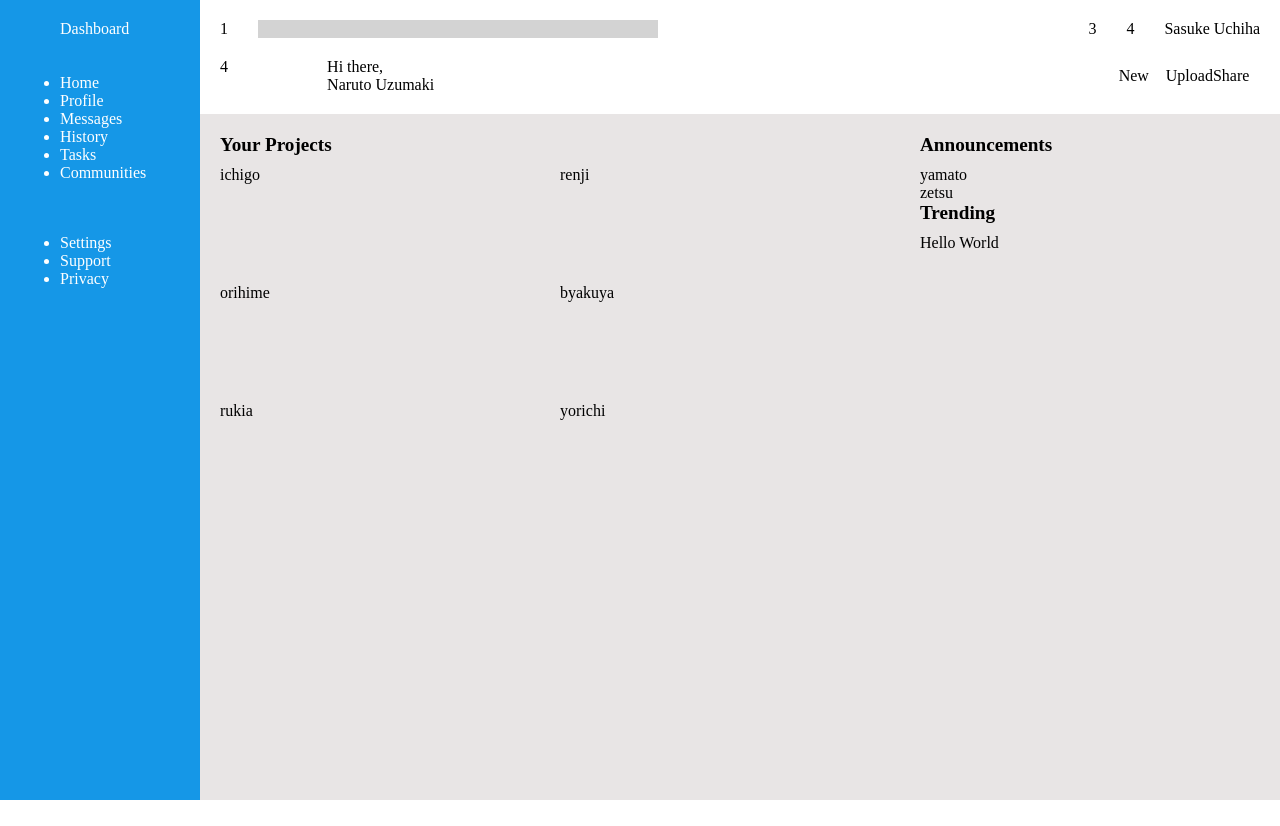
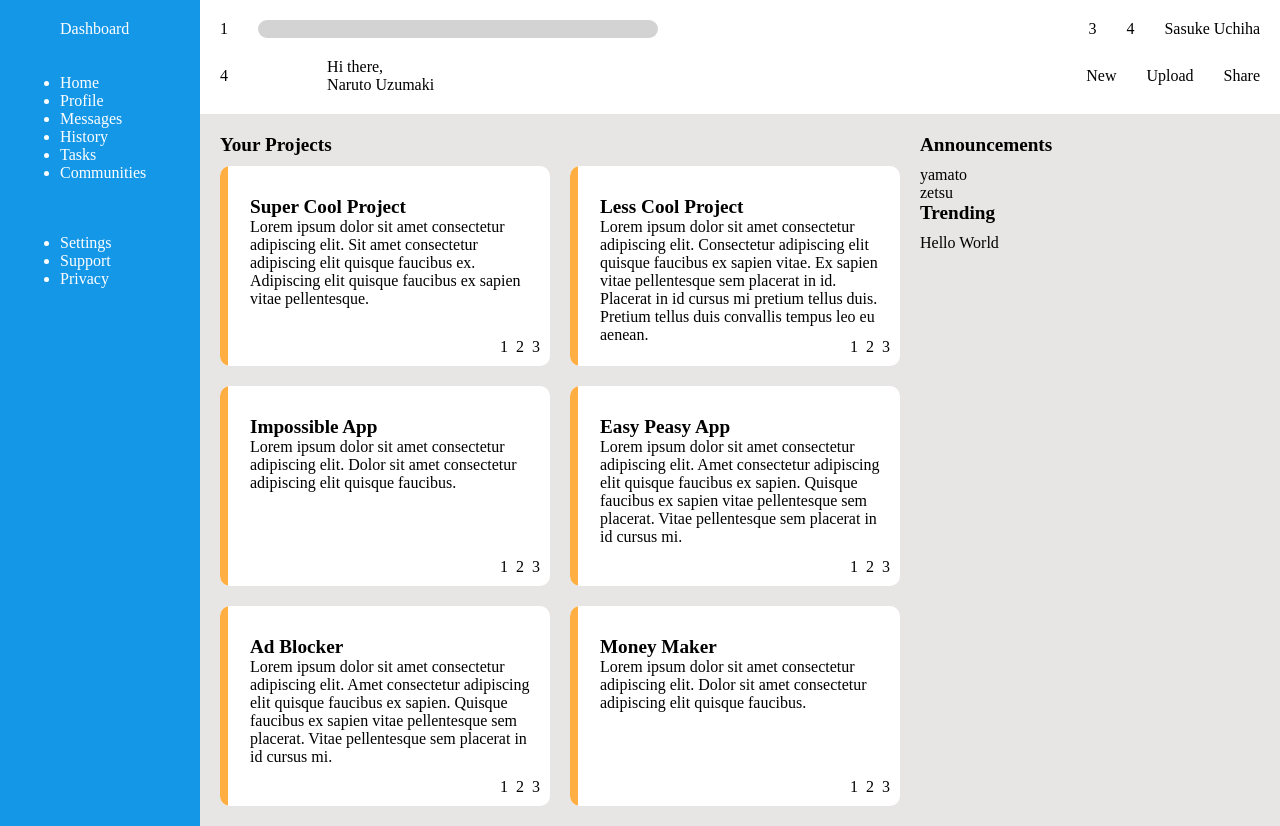
Before and after one commit to Mi-su01/Admin-Dashboard, a plain HTML site: page index.html in a window 1280 px wide. Before the commit the page ends 800 px from the top, so only its background shows below. Drawn offline with Linux system fonts and the light colour scheme.

Commit message:
created content containers

```diff
--- a/index.html
+++ b/index.html
@@ -56,14 +56,101 @@
           <div class="content-header">Your Projects</div>
           <div class="content-sections">
             <div class="content-section-1">
-              <div class="project-1">ichigo</div>
-              <div class="project-2">orihime</div>
-              <div class="project-3">rukia</div>
+              <div class="project-1">
+                <div class="message">
+                  <div class="title">Super Cool Project</div>
+                  <div class="content">
+                    Lorem ipsum dolor sit amet consectetur adipiscing elit. Sit
+                    amet consectetur adipiscing elit quisque faucibus ex.
+                    Adipiscing elit quisque faucibus ex sapien vitae
+                    pellentesque.
+                  </div>
+                </div>
+                <div class="interactions">
+                  <div>1</div>
+                  <div>2</div>
+                  <div>3</div>
+                </div>
+              </div>
+              <div class="project-2">
+                <div class="message">
+                  <div class="title">Impossible App</div>
+                  <div class="content">
+                    Lorem ipsum dolor sit amet consectetur adipiscing elit.
+                    Dolor sit amet consectetur adipiscing elit quisque faucibus.
+                  </div>
+                </div>
+                <div class="interactions">
+                  <div>1</div>
+                  <div>2</div>
+                  <div>3</div>
+                </div>
+              </div>
+              <div class="project-3">
+                <div class="message">
+                  <div class="title">Ad Blocker</div>
+                  <div class="content">
+                    Lorem ipsum dolor sit amet consectetur adipiscing elit. Amet
+                    consectetur adipiscing elit quisque faucibus ex sapien.
+                    Quisque faucibus ex sapien vitae pellentesque sem placerat.
+                    Vitae pellentesque sem placerat in id cursus mi.
+                  </div>
+                </div>
+                <div class="interactions">
+                  <div>1</div>
+                  <div>2</div>
+                  <div>3</div>
+                </div>
+              </div>
             </div>
             <div class="content-section-2">
-              <div class="project-4">renji</div>
-              <div class="project-5">byakuya</div>
-              <div class="project-6">yorichi</div>
+              <div class="project-4">
+                <div class="message">
+                  <div class="title">Less Cool Project</div>
+                  <div class="content">
+                    Lorem ipsum dolor sit amet consectetur adipiscing elit.
+                    Consectetur adipiscing elit quisque faucibus ex sapien
+                    vitae. Ex sapien vitae pellentesque sem placerat in id.
+                    Placerat in id cursus mi pretium tellus duis. Pretium tellus
+                    duis convallis tempus leo eu aenean.
+                  </div>
+                </div>
+                <div class="interactions">
+                  <div>1</div>
+                  <div>2</div>
+                  <div>3</div>
+                </div>
+              </div>
+              <div class="project-5">
+                <div class="message">
+                  <div class="title">Easy Peasy App</div>
+                  <div class="content">
+                    Lorem ipsum dolor sit amet consectetur adipiscing elit. Amet
+                    consectetur adipiscing elit quisque faucibus ex sapien.
+                    Quisque faucibus ex sapien vitae pellentesque sem placerat.
+                    Vitae pellentesque sem placerat in id cursus mi.
+                  </div>
+                </div>
+                <div class="interactions">
+                  <div>1</div>
+                  <div>2</div>
+                  <div>3</div>
+                </div>
+              </div>
+              <div class="project-6">
+                <div class="message">
+                  <div class="title">Money Maker</div>
+                  <div class="content">
+                    Lorem ipsum dolor sit amet consectetur adipiscing elit.
+                    Dolor sit amet consectetur adipiscing elit quisque faucibus.
+                  </div>
+                </div>
+                <div class="interactions">
+                  <div>1</div>
+                  <div>2</div>
+                  <div>3</div>
+                </div>
+              </div>
             </div>
           </div>
         </div>
--- a/style.css
+++ b/style.css
@@ -42,6 +42,7 @@ body {
 .search-bar {
   background-color: rgb(211, 211, 211);
   width: 50%;
+  border-radius: 20px;
 }
 
 .post {
@@ -56,15 +57,14 @@ body {
   grid-template-columns: 1fr 1fr;
 }
 
-/* .profile-image-2 {
+.profile-image2 {
   display: flex;
-  justify-content: center;
   align-items: center;
-} */
+}
 
 .posting {
-  display: grid;
-  grid-template-columns: 1fr 1fr 1fr;
+  display: flex;
+  gap: 30px;
 }
 
 #main-content {
@@ -83,11 +83,55 @@ body {
 
 .content-sections {
   display: grid;
-  grid-template-columns: 1fr 1fr;
+  grid-template-columns: repeat(auto-fit, minmax(300px, 1fr));
+  gap: 20px;
 }
 
 .content-section-1,
 .content-section-2 {
   display: grid;
-  gap: 100px;
+  gap: 20px;
 }
+
+[class^="project-"] {
+  width: 100%;
+  height: 200px;
+  background-color: white;
+  border-radius: 10px;
+  position: relative; /* Enables positioning of inner absolute elements */
+  padding: 10px;
+  box-sizing: border-box; /* So padding doesn't add to total size */
+  overflow: hidden; /* Prevent yellow strip from overflowing if needed */
+}
+
+/* Yellow strip on the left side */
+[class^="project-"]::before {
+  content: "";
+  position: absolute;
+  top: 0;
+  left: 0;
+  width: 8px; /* Width of the strip */
+  height: 100%;
+  background-color: rgb(255, 174, 66);
+  border-top-left-radius: 10px;
+  border-bottom-left-radius: 10px;
+}
+
+.message {
+  padding-left: 20px;
+  padding-top: 20px;
+}
+
+/* Make interactions sit at the bottom right */
+[class^="project-"] .interactions {
+  position: absolute;
+  bottom: 10px;
+  right: 10px;
+  display: flex;
+  gap: 8px;
+}
+
+.title {
+  font-weight: bold;
+  font-size: 1.2rem;
+}
```
